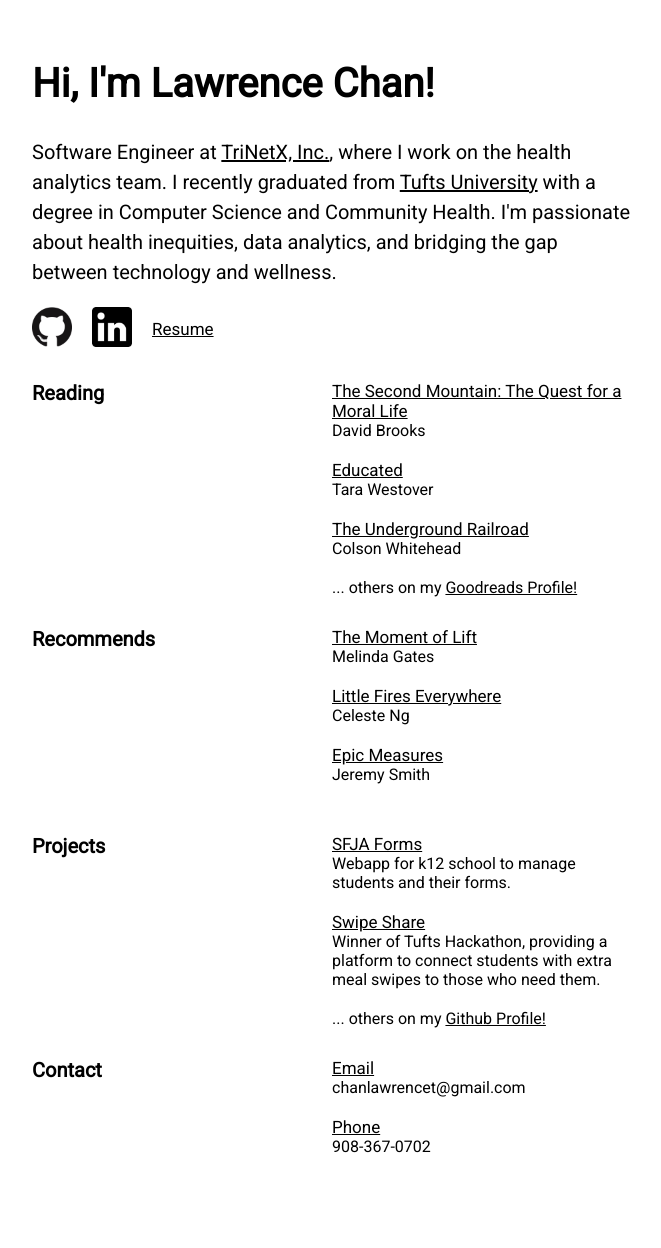
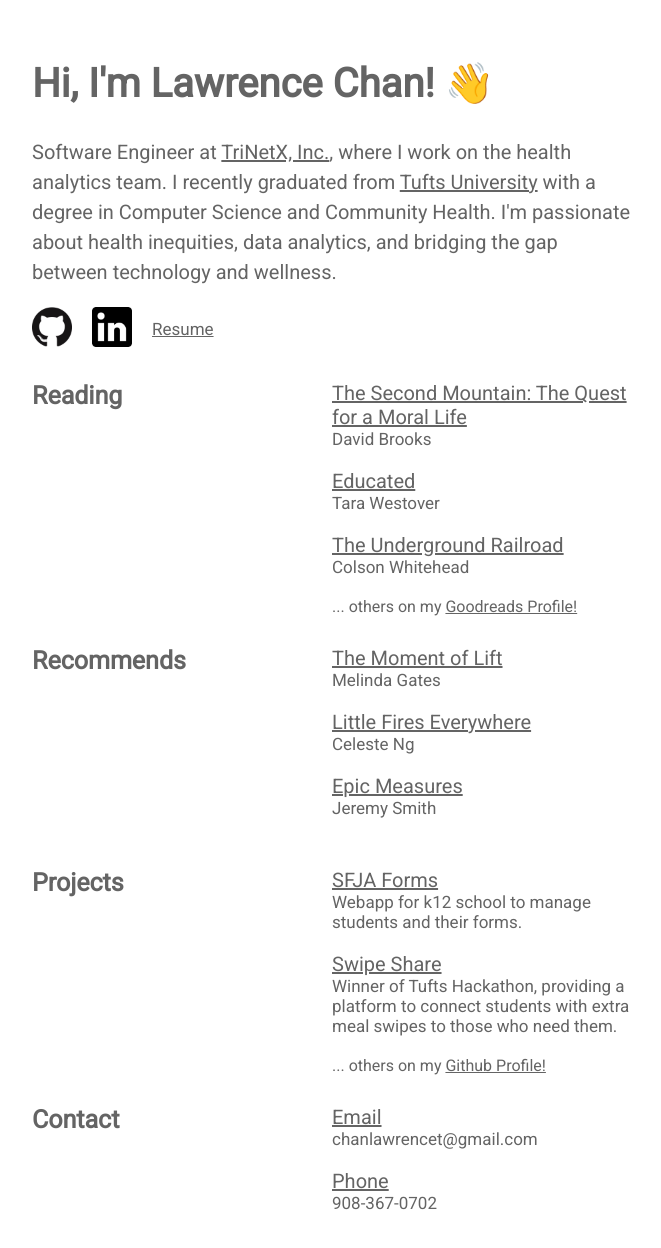
Before and after one commit to chanlawrencet/chanlawrencet.github.io, a React (Create React App) app: page / in a window 1280 px wide. Shown: the top 1248 px of the page, without its empty margins (308-969 px from the left). Before the commit the page ends 1196 px from the top, so only its background shows below. Built offline with nearby package versions, Linux system fonts and the light colour scheme.

Commit message:
color and spacing

```diff
--- a/src/App.js
+++ b/src/App.js
@@ -10,10 +10,9 @@
 
 const appStyle = {
   fontFamily: 'Roboto',
-  marginTop: 40,
   display: 'flex',
   justifyContent: 'center',
-  color: 'black',
+  color: '#646464',
 }
 
 function App() {
--- a/src/components/Contact.js
+++ b/src/components/Contact.js
@@ -11,12 +11,12 @@
     }}
   >
     <div
-      style={{fontSize: 20, fontWeight: 'bold'}}
+      style={{fontSize: 25, fontWeight: 'bold', width: 200, marginBottom: 10}}
     >
       Contact
     </div>
     <div
-      style={{width: 300}}
+      style={{minWidth: 300}}
     >
       <ListLink
         link='mailto:chanlawrencet@gmail.com'
--- a/src/components/Header.js
+++ b/src/components/Header.js
@@ -2,9 +2,9 @@
 
 const Header = () => (
   <div
-    style={{fontSize: 40, fontWeight: 'bold'}}
+    style={{fontSize: 40, fontWeight: 'bold', marginTop: 40,}}
   >
-    Hi, I'm Lawrence Chan!
+    Hi, I'm Lawrence Chan! 👋
   </div>
 )
 
--- a/src/components/ListLink.js
+++ b/src/components/ListLink.js
@@ -4,11 +4,13 @@
   return(
     <div style={{marginBottom: 20}}>
       <div
-        style={{fontSize: 17}}
+        style={{fontSize: 20}}
       >
         <a href={link}>{linkText}</a>
       </div>
-      <div>
+      <div
+        style={{fontSize: 17}}
+      >
         {description}
       </div>
     </div>
--- a/src/components/Projects.js
+++ b/src/components/Projects.js
@@ -11,7 +11,7 @@
     }}
   >
     <div
-      style={{fontSize: 20, fontWeight: 'bold'}}
+      style={{fontSize: 25, fontWeight: 'bold', width: 200, marginBottom: 10}}
     >
       Projects
     </div>
--- a/src/components/Reading.js
+++ b/src/components/Reading.js
@@ -11,7 +11,7 @@
     }}
   >
     <div
-      style={{fontSize: 20, fontWeight: 'bold'}}
+      style={{fontSize: 25, fontWeight: 'bold', width: 200, marginBottom: 10}}
     >
       Reading
     </div>
--- a/src/components/Recs.js
+++ b/src/components/Recs.js
@@ -11,7 +11,7 @@
     }}
   >
     <div
-      style={{fontSize: 20, fontWeight: 'bold'}}
+      style={{fontSize: 25, fontWeight: 'bold', width: 200, marginBottom: 10}}
     >
       Recommends
     </div>
--- a/src/index.css
+++ b/src/index.css
@@ -12,4 +12,4 @@
     monospace;
 }
 
-a, a:hover, a:active, a:visited { color: black; }
+a, a:hover, a:active, a:visited { color: #646464; }
```
